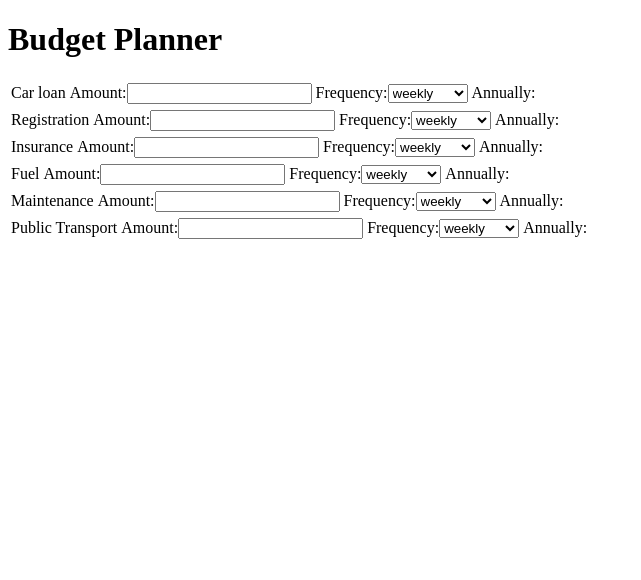
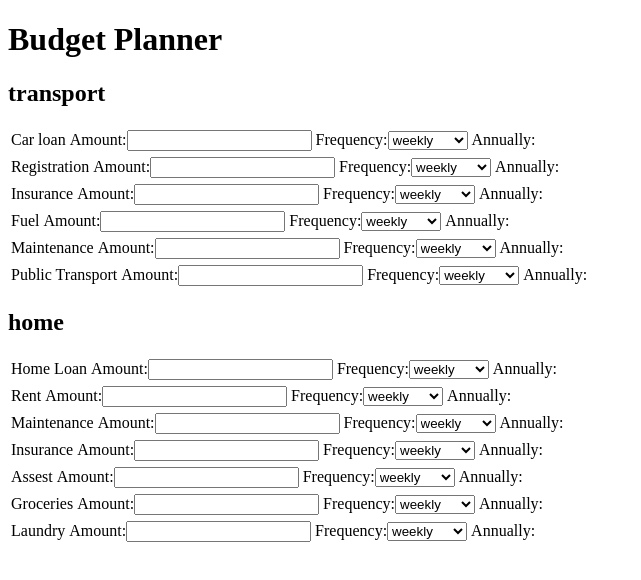
Before and after one commit to DBurgess93/budget-planner, a React (Create React App) app: page / in a window 1280 px wide. Shown: the top 580 px of the page, without its empty margins (0-641 px from the left). Built offline with nearby package versions, Linux system fonts and the light colour scheme.

Commit message:
Iterate through each category and display

```diff
--- a/src/App.js
+++ b/src/App.js
@@ -1,6 +1,11 @@
 
 const Category = ({ categories, frequencies }) => {
-  return categories.transport.map((item, index) => (
+  return (
+    <>
+      {Object.keys(categories).map((categoryKey) => (
+        <div key={categoryKey}>
+          <h2>{categoryKey}</h2>
+          {categories[categoryKey].map((item, index) => (
             <table key={index}>
               <tbody>
                 <tr>
@@ -13,7 +18,7 @@ const Category = ({ categories, frequencies }) => {
                     Frequency:
                     <select>
                       {frequencies.map((frequency) => (
-                <option key={frequency}>
+                        <option key={frequency} value={frequency}>
                           {frequency}
                         </option>
                       ))}
@@ -25,7 +30,11 @@ const Category = ({ categories, frequencies }) => {
                 </tr>
               </tbody>
             </table>
-  ))
+          ))}
+        </div>
+      ))}
+    </>
+  )
 }
 
 const App = () => {
```
Lines whose indentation alone changed are shown as unchanged.
